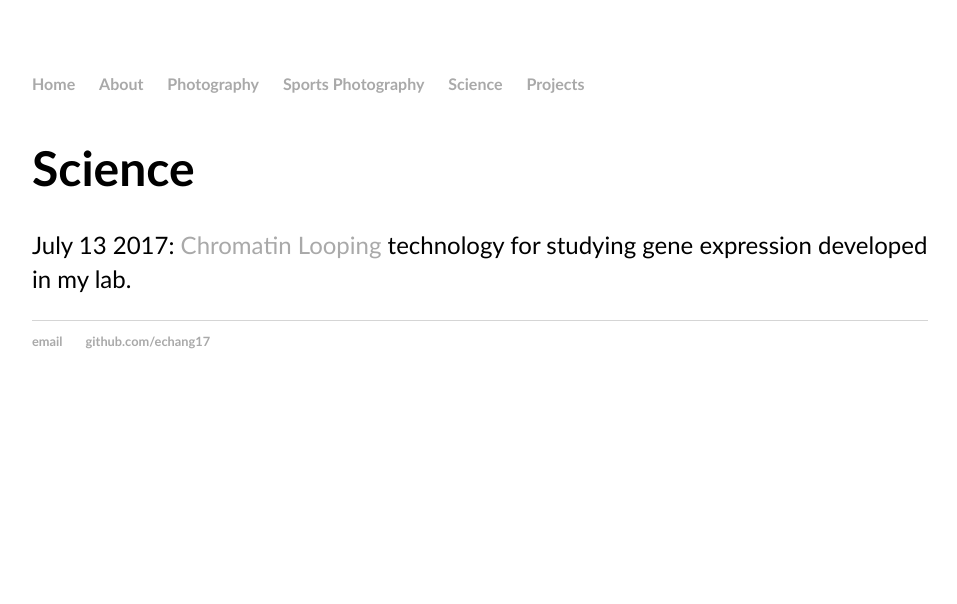
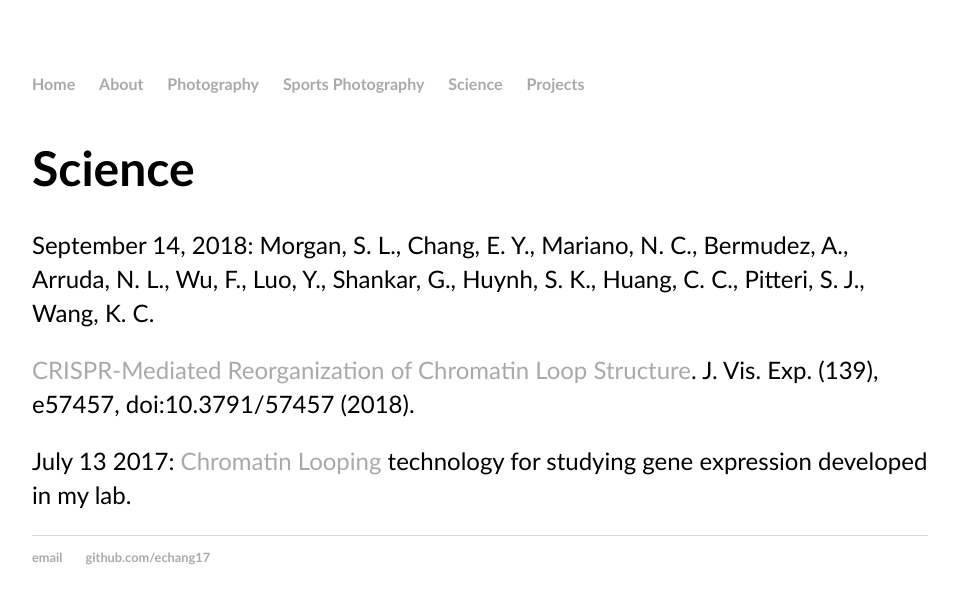
Before and after one commit to echang17/echang17.github.io, a Jekyll site: the page built from science/index.html, in a window 1280 px wide. Shown: the top 604 px of the page, without its empty margins (160-1117 px from the left). Built offline with Jekyll 4.4.1, drawn with Linux system fonts in a browser that asks for light colours.

Commit message:
Update index.html

```diff
--- a/science/index.html
+++ b/science/index.html
@@ -4,5 +4,8 @@
 ---
 <div class="blurb">
   <h1>Science</h1>
+  <p>September 14, 2018: Morgan, S. L., Chang, E. Y., Mariano, N. C., Bermudez, A., Arruda, N. L., Wu, F., Luo, Y., Shankar, G., Huynh, S. K., Huang, C. C., Pitteri, S. J., Wang, K. C.
+    <p><a href="https://www.jove.com/video/57457/crispr-mediated-reorganization-of-chromatin-loop-structure">CRISPR-Mediated Reorganization of Chromatin Loop Structure</a>. J. Vis. Exp. (139), e57457, doi:10.3791/57457 (2018).</p>
+  </p>
   <p>July 13 2017: <a href="https://www.nature.com/articles/ncomms15993">Chromatin Looping</a> technology for studying gene expression developed in my lab.</p>
 </div>
```
